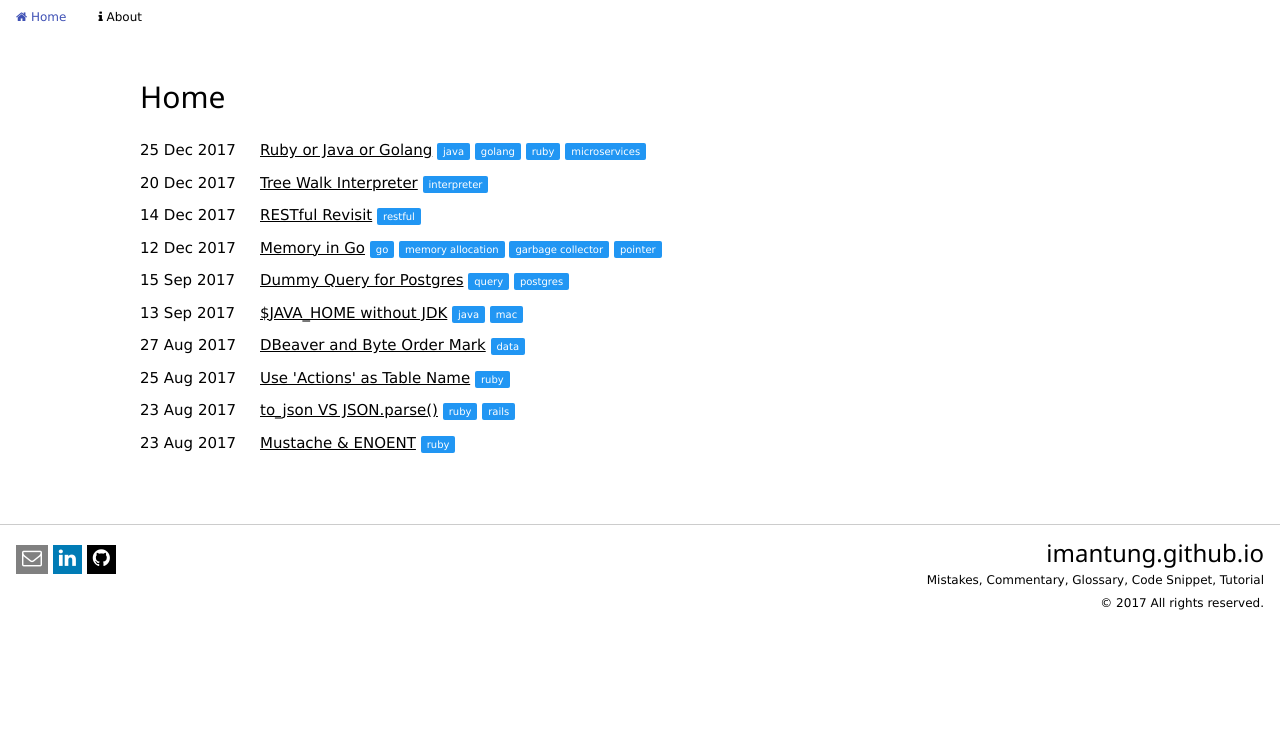
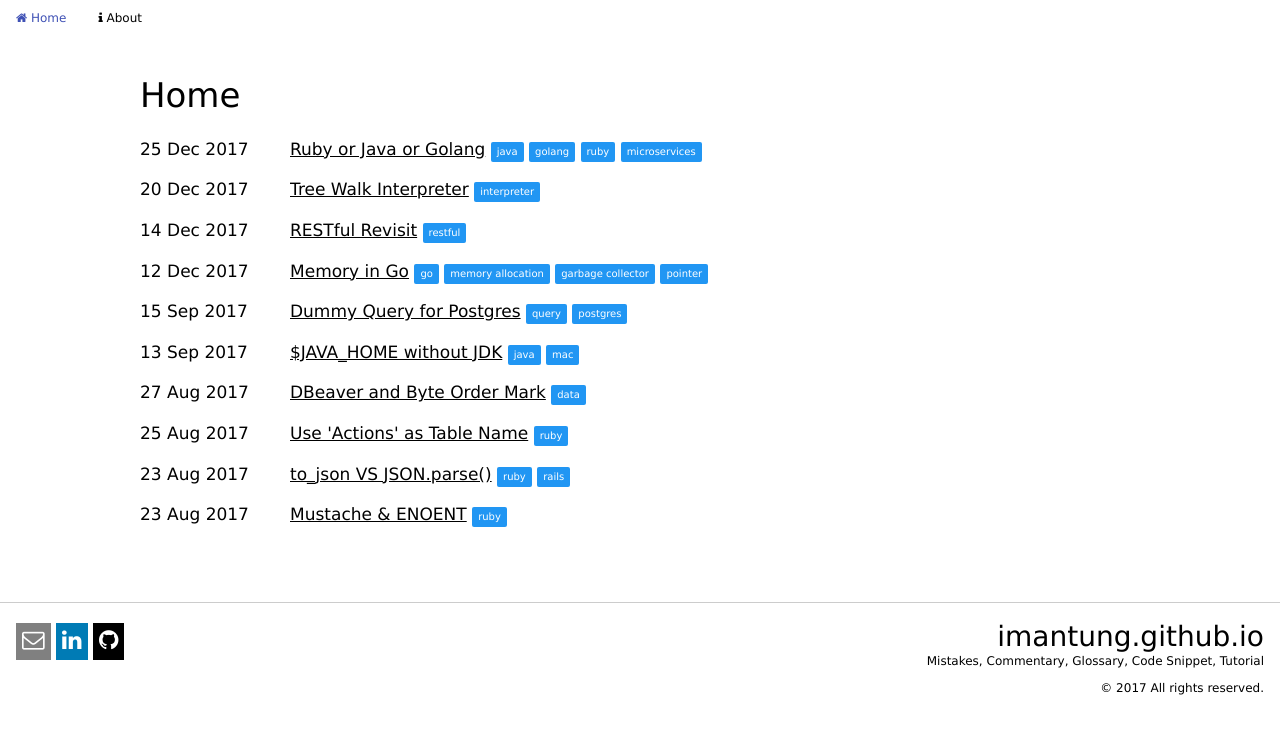
Before and after one commit to imantung/imantung.github.io, a Jekyll site: the page built from index.md, in a window 1280 px wide. Shown: the top 734 px of the page. Built offline with Jekyll 4.4.1, drawn with Linux system fonts in a browser that asks for light colours; nearby versions of some CDN libraries.

Commit message:
increase font-size

```diff
--- a/_includes/head.html
+++ b/_includes/head.html
@@ -17,10 +17,11 @@
   <meta name="author" content="{{ site.author }}">
 
   <!-- CSS -->
+  <link rel="stylesheet" href="https://cdnjs.cloudflare.com/ajax/libs/font-awesome/4.7.0/css/font-awesome.min.css">
+  <link rel="stylesheet" href="https://www.w3schools.com/w3css/4/w3.css">
   <link rel="stylesheet" href="/public/css/syntax.css">
+  <link rel="stylesheet" href="/public/css/customize_w3.css">
   <link rel="stylesheet" href="/public/css/imant.css">
-  <link rel="stylesheet" href="https://www.w3schools.com/w3css/4/w3.css">
-  <link rel="stylesheet" href="https://cdnjs.cloudflare.com/ajax/libs/font-awesome/4.7.0/css/font-awesome.min.css">
 
   <!-- Icons -->
   <link rel="apple-touch-icon-precomposed" sizes="144x144" href="/public/apple-touch-icon-144-precomposed.png">
--- a/_layouts/home.html
+++ b/_layouts/home.html
@@ -12,7 +12,7 @@ title: home
   <ul class="post-list">
     {% for post in site.posts %}
       <li class="w3-row">
-          <div class="w3-col" style="width: 120px;">{{ post.date | date_to_string }}</div>
+          <div class="w3-col" style="width: 150px;">{{ post.date | date_to_string }}</div>
           <div class="w3-rest">
             <a href="{{ post.url }}">{{ post.title }}</a></h4>
             {% for tag in post.tags %}
--- /dev/null
+++ b/public/css/customize_w3.css
@@ -0,0 +1,28 @@
+body {
+  font-family: Verdana, sans-serif;
+  font-size: 17px;
+  line-height: 1.8;
+  font-weight: normal;
+}
+
+h1, h2, h3, h4, h5, h6 {
+  font-family: Verdana, sans-serif;
+  font-weight: 400;
+  line-height: 1;
+  margin: 20px 0;
+}
+
+h1 a, h2 a, h3 a, h4 a, h5 a, h6 a {font-weight: inherit;}
+h1 {font-size: 40px}
+h2 {font-size: 34px}
+h3 {font-size: 28px}
+h4 {font-size: 24px}
+h5 {font-size: 22px}
+h6 {font-size: 20px}
+
+hr {
+  height: 0;
+  border: 0;
+  border-top: 1px solid #eee;
+  margin: 20px 0;
+}
```
